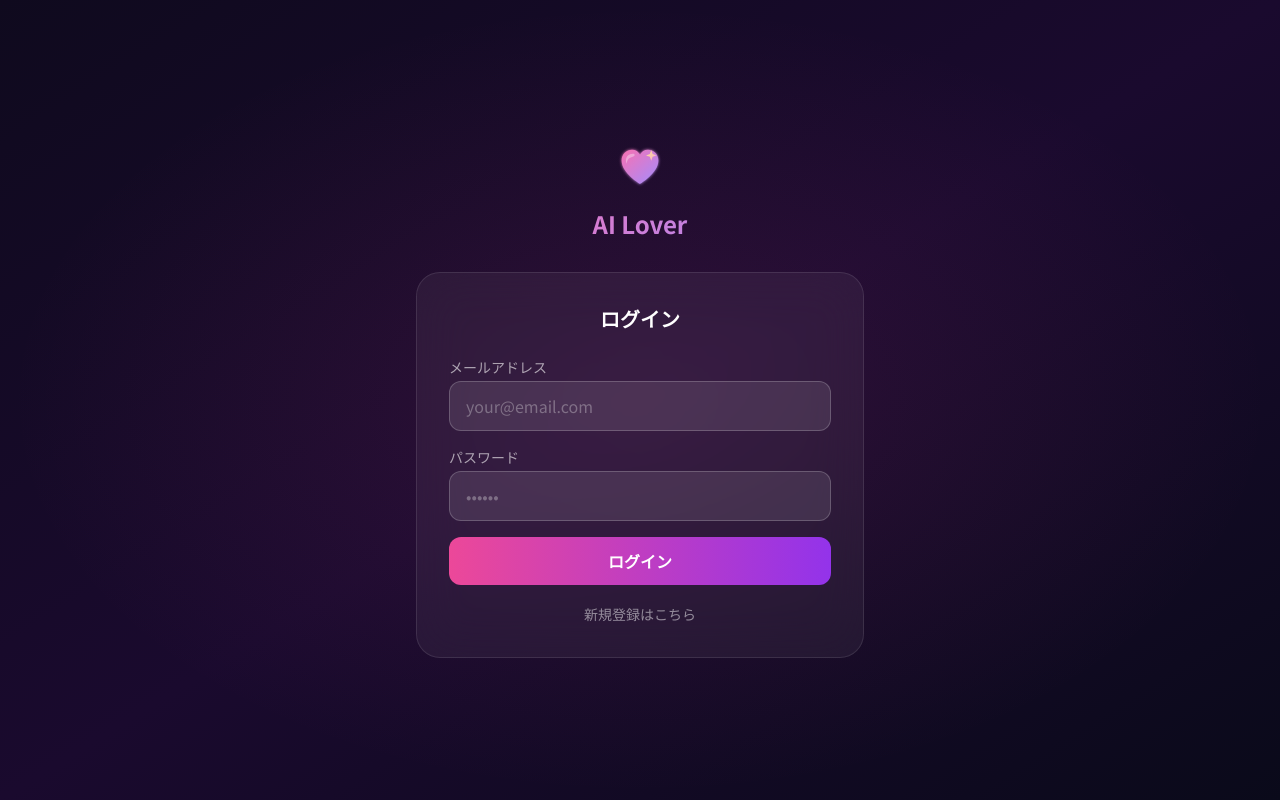
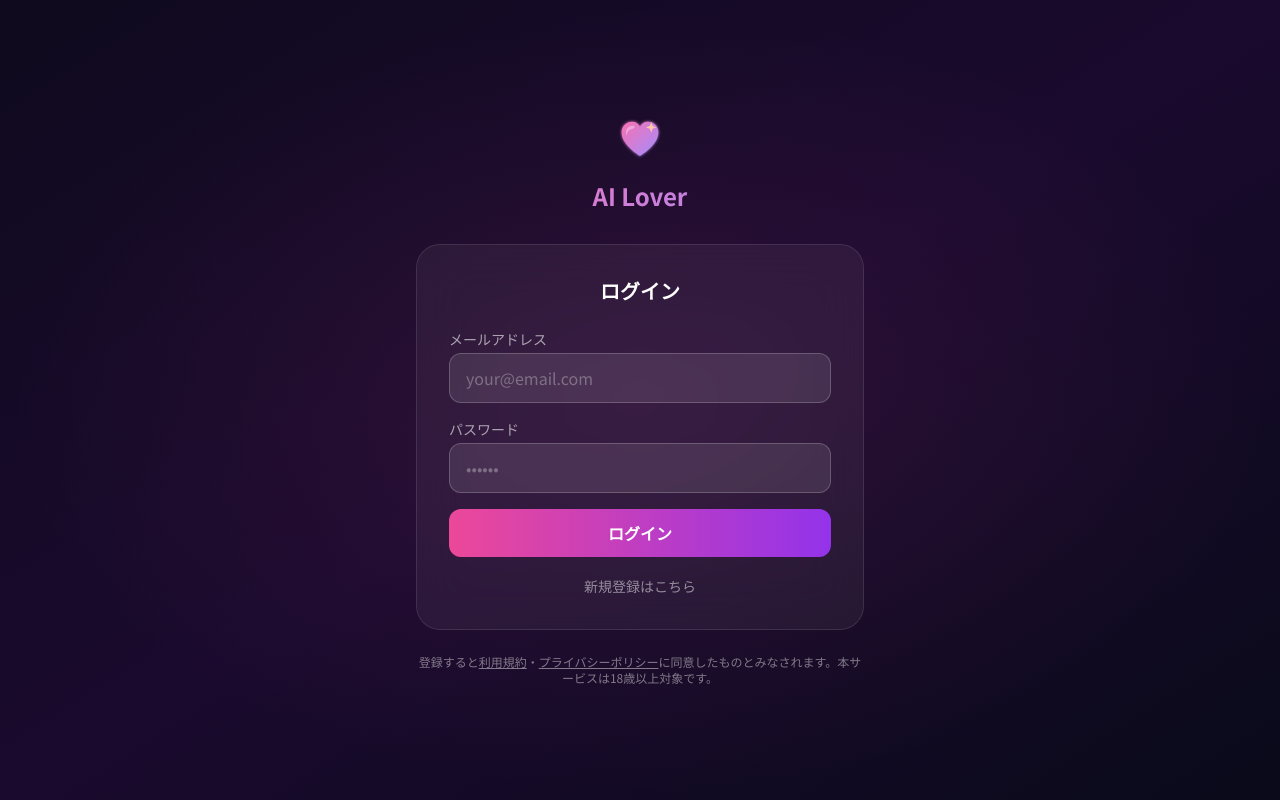
Before and after one commit to fujimoto40813952-cyber/ai-lover, a Next.js app: page /login in a window 1280 px wide. Built offline with nearby package versions, Linux system fonts and the light colour scheme; no server answers.

Commit message:
Add legal consent note and 18+ notice to login

```diff
--- a/app/login/page.tsx
+++ b/app/login/page.tsx
@@ -80,6 +80,9 @@ export default function LoginPage() {
             </button>
           </div>
         </div>
+        <p className="mt-6 text-center text-xs text-white/45">
+          登録すると<a href="/terms" className="underline hover:text-white/70">利用規約</a>・<a href="/privacy" className="underline hover:text-white/70">プライバシーポリシー</a>に同意したものとみなされます。本サービスは18歳以上対象です。
+        </p>
       </div>
     </main>
   )
```
